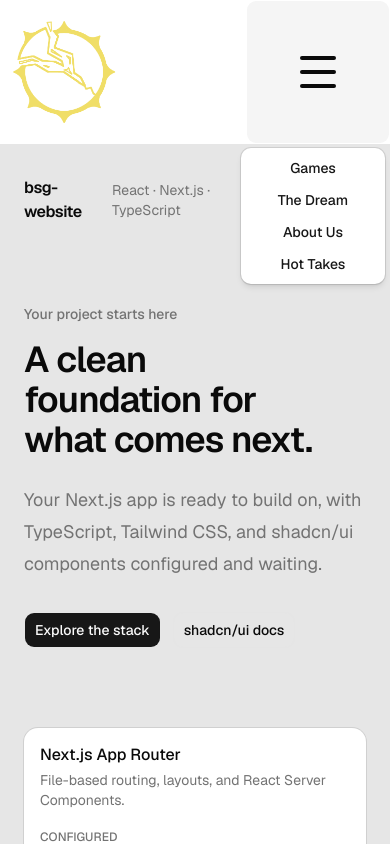
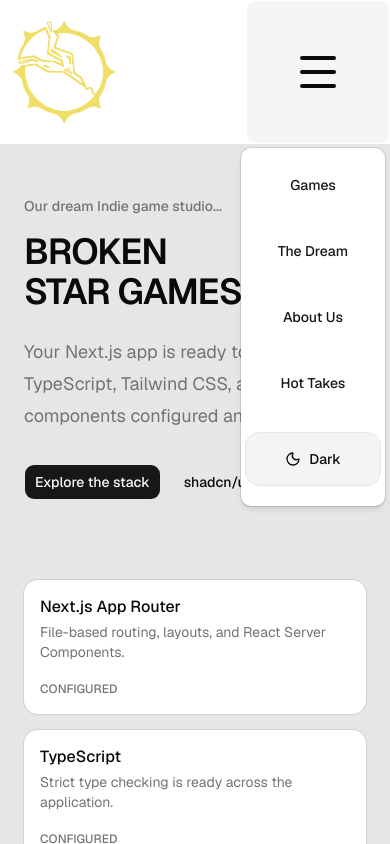
Before and after one commit to FirePenguin99/BSG-Website, a Next.js app in the folder bsg-website/: page / in a window 390 px wide. Both pictures are taken after a click on the button 318 px from the left and 72 px from the top of the page. Shown: the top 844 px of the page. Built offline with nearby package versions, Linux system fonts and the light colour scheme.

Commit message:
feat: refined navbar and homepage

```diff
--- a/bsg-website/src/app/layout.tsx
+++ b/bsg-website/src/app/layout.tsx
@@ -28,11 +28,11 @@ export default function RootLayout({ children }: LayoutProps<"/">) {
     >
       <body className="min-h-full flex flex-col">
         <ThemeProvider attribute="class" defaultTheme="system" enableSystem>
-          <NavigationHeader tagAndUrls={[
-            { tag: "Games", url: "/games" },
-            { tag: "The Dream", url: "/the-dream" },
-            { tag: "About Us", url: "/about-us" },
-            { tag: "Hot Takes", url: "/hot-takes" }
+          <NavigationHeader pageUrls={[
+            { page: "Games", url: "/games" },
+            { page: "The Dream", url: "/the-dream" },
+            { page: "About Us", url: "/about-us" },
+            { page: "Hot Takes", url: "/hot-takes" }
           ]}></NavigationHeader>
           {children}
         </ThemeProvider>
--- a/bsg-website/src/app/page.tsx
+++ b/bsg-website/src/app/page.tsx
@@ -26,23 +26,13 @@ const foundations = [
 
 export default function Home() {
   return (
-    <main className="mx-auto flex min-h-screen w-full max-w-5xl flex-col px-6 py-8 sm:px-10 sm:py-12">
-      <header className="flex items-center justify-between">
-        <Link className="font-semibold tracking-tight" href="/">
-          bsg-website
-        </Link>
-        <span className="text-sm text-muted-foreground">
-          React · Next.js · TypeScript
-        </span>
-        <ThemeToggle></ThemeToggle>
-      </header>
-
-      <section className="flex flex-1 flex-col justify-center py-20">
+    <main className="mx-auto flex w-full flex-col px-6 py-8 sm:px-10 sm:py-12">
+      <section className="flex flex-1 flex-col justify-center py-5">
         <p className="mb-4 text-sm font-medium text-muted-foreground">
-          Your project starts here
+          Our dream Indie game studio...
         </p>
         <h1 className="max-w-3xl text-4xl font-semibold tracking-tight text-balance sm:text-6xl">
-          A clean foundation for what comes next.
+          BROKEN STAR GAMES
         </h1>
         <p className="mt-6 max-w-2xl text-lg leading-8 text-muted-foreground">
           Your Next.js app is ready to build on, with TypeScript, Tailwind CSS,
--- a/bsg-website/src/components/navigation_header.tsx
+++ b/bsg-website/src/components/navigation_header.tsx
@@ -12,15 +12,16 @@ import {
 import { Button } from "./ui/button";
 import { useEffect, useState } from "react";
 import { useRouter } from "next/dist/client/components/navigation";
+import { ThemeToggle } from "./theme_toggle";
 
 type NavigationHeaderProps = {
-    tagAndUrls: { tag: string; url: string }[];
+    pageUrls: { page: string; url: string }[];
 }
 
 const mobileBreakpoint = 640;
 
 
-export function NavigationHeader({ tagAndUrls }: NavigationHeaderProps) {
+export function NavigationHeader({ pageUrls: tagAndUrls }: NavigationHeaderProps) {
     const [isMobile, setIsMobile] = useState(false);
 
     useEffect(() => {
@@ -53,24 +54,26 @@ export function NavigationHeader({ tagAndUrls }: NavigationHeaderProps) {
                             {tagAndUrls.map((item) => (
                             <Button variant="link"
                                     onClick={() => router.push(item.url)}
-                                    className="w-full justify-center">
-                                {item.tag}
+                                    className="w-full justify-center py-8">
+                                {item.page}
                             </Button>
                             ))}
                         </DropdownMenuGroup>
+                        <ThemeToggle label={true} className="w-full justify-center py-4 my-4"></ThemeToggle>
                     </DropdownMenuContent>
                 </DropdownMenu>
             )}
             {!isMobile && (
-                <nav className="inline-flex gap-8 lg:gap-12 pr-8">
+                <nav className="inline-flex gap-6 lg:gap-12 pr-8">
                     {tagAndUrls.map((item) => (
                         <Button variant="link"
                             onClick={() => router.push(item.url)}
                             className="justify-center"
                         >
-                            {item.tag}
+                            {item.page}
                         </Button>
                     ))}
+                    <ThemeToggle label={true}></ThemeToggle>
                 </nav>
             )}
         </header>
--- a/bsg-website/src/components/theme_toggle.tsx
+++ b/bsg-website/src/components/theme_toggle.tsx
@@ -4,7 +4,15 @@ import { useTheme } from "next-themes";
 import { Moon, Sun } from "lucide-react";
 import { useEffect, useState } from "react";
 
-export function ThemeToggle() {
+type ThemeToggleProps = {
+  label?: boolean;
+  className?: string;
+};
+
+export function ThemeToggle({
+  label = true,
+  className = "",
+}: ThemeToggleProps) {
 
   const { theme, setTheme } = useTheme();
   const [mounted, setMounted] = useState(false);
@@ -16,12 +24,12 @@ export function ThemeToggle() {
   return (
     <button
       onClick={() => setTheme(theme === "dark" ? "light" : "dark")}
-      className="inline-flex items-center gap-2 rounded-xl border border-gray-200 dark:border-gray-800 bg-gray-100 dark:bg-gray-900 px-4 py-2 text-sm font-medium hover:bg-gray-200 dark:hover:bg-gray-800 transition-all"
+      className={`inline-flex items-center gap-2 rounded-xl border border-gray-200 dark:border-gray-800 bg-gray-100 dark:bg-gray-900 px-4 py-2 text-sm font-medium hover:bg-gray-200 dark:hover:bg-gray-800 transition-all ${className}`}
     >
       {theme === "dark" ? (
-        <><Sun className="h-4 w-4" /> Light</>
+        <><Sun className="h-4 w-4" /> {label && "Light"}</>
       ) : (
-        <><Moon className="h-4 w-4" /> Dark</>
+        <><Moon className="h-4 w-4" /> {label && "Dark"}</>
       )}
     </button>
   );
```
